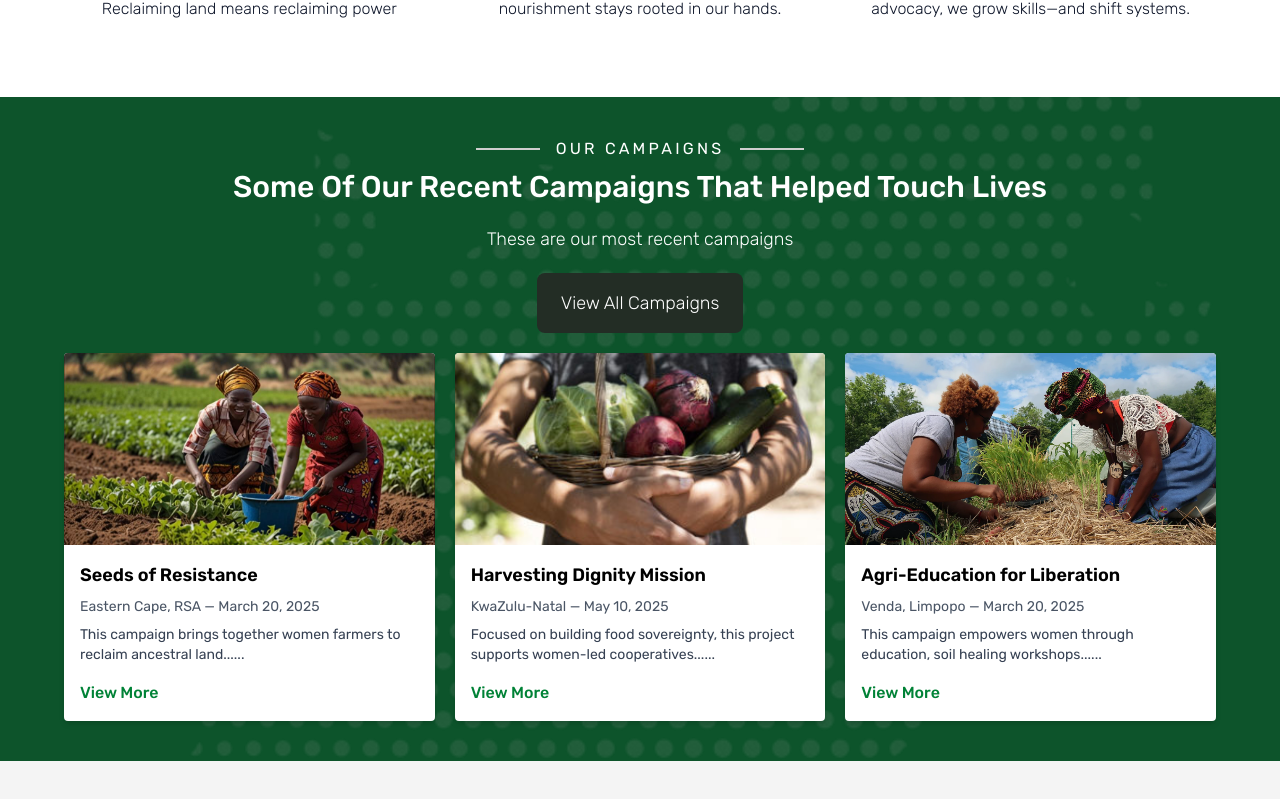
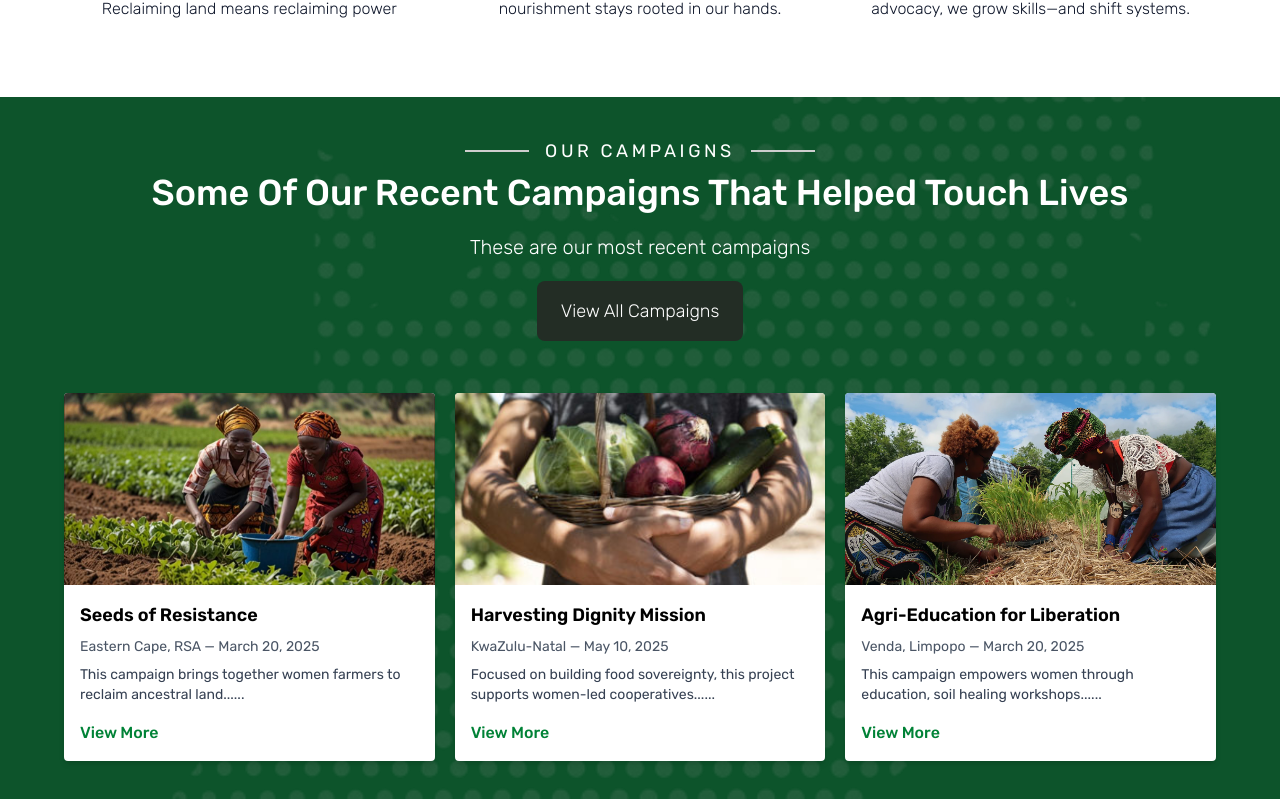
Before and after one commit to rorisangputu/wiarm, a React (Vite) app: page / in a window 1280 px wide. Shown: the part 1697-2496 px from the top of the page. Built offline with nearby package versions, Linux system fonts and the light colour scheme.

Commit message:
adding medium screen styles

```diff
--- a/src/components/Home/Campaigns.jsx
+++ b/src/components/Home/Campaigns.jsx
@@ -22,16 +22,16 @@ const Campaigns = () => {
                     <div className="flex flex-col">
                         <div className='flex items-center gap-4 justify-center mb-2'>
                             <hr className="w-16 border-t-2 border-[#cecece]" />
-                            <h1 className="uppercase font-normal tracking-[0.2em] text-white">
+                            <h1 className="uppercase font-normal tracking-[0.2em] text-white md:text-lg">
                                 Our campaigns
                             </h1>
                             <hr className="w-16 border-t-2 border-[#cecece]" />
                         </div>
                         <div className='text-center flex flex-col gap-5'>
-                            <h2 className='capitalize text-3xl text-white font-medium'>
+                            <h2 className='capitalize text-3xl md:text-4xl  text-white font-medium'>
                                 Some of our recent campaigns that helped touch lives
                             </h2>
-                            <p className='font-extralight text-lg'>
+                            <p className='font-extralight text-lg md:text-xl'>
                                 These are our most recent campaigns
                             </p>
                             <div className="flex justify-center">
@@ -41,7 +41,7 @@ const Campaigns = () => {
                             </div>
                         </div>
                     </div>
-                    <div className='grid gap-5 grid-cols-1 md:grid-cols-2 lg:grid-cols-3'>
+                    <div className='grid gap-5 grid-cols-1 md:grid-cols-2 lg:grid-cols-3 md:pt-8'>
                         {
                             campaigns.map((campaign) => (
                                 <CampaignTemp
```
